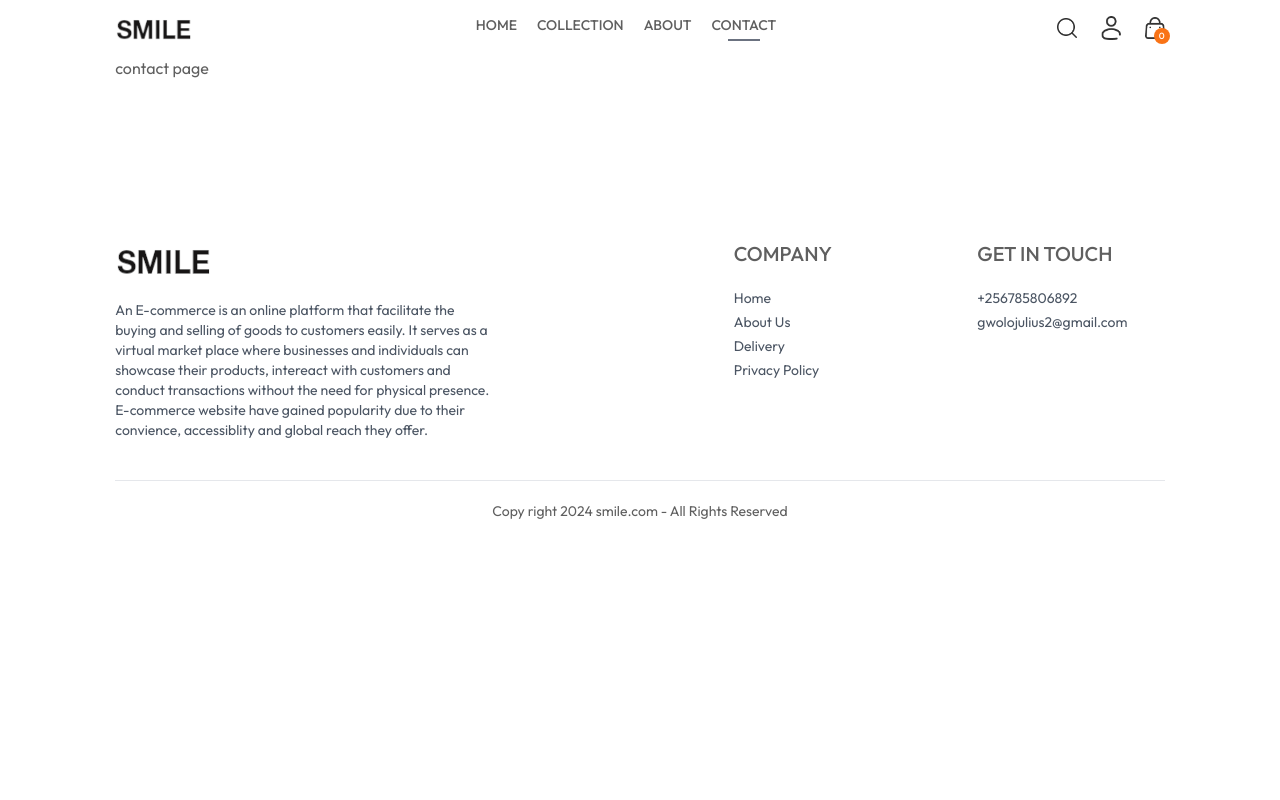
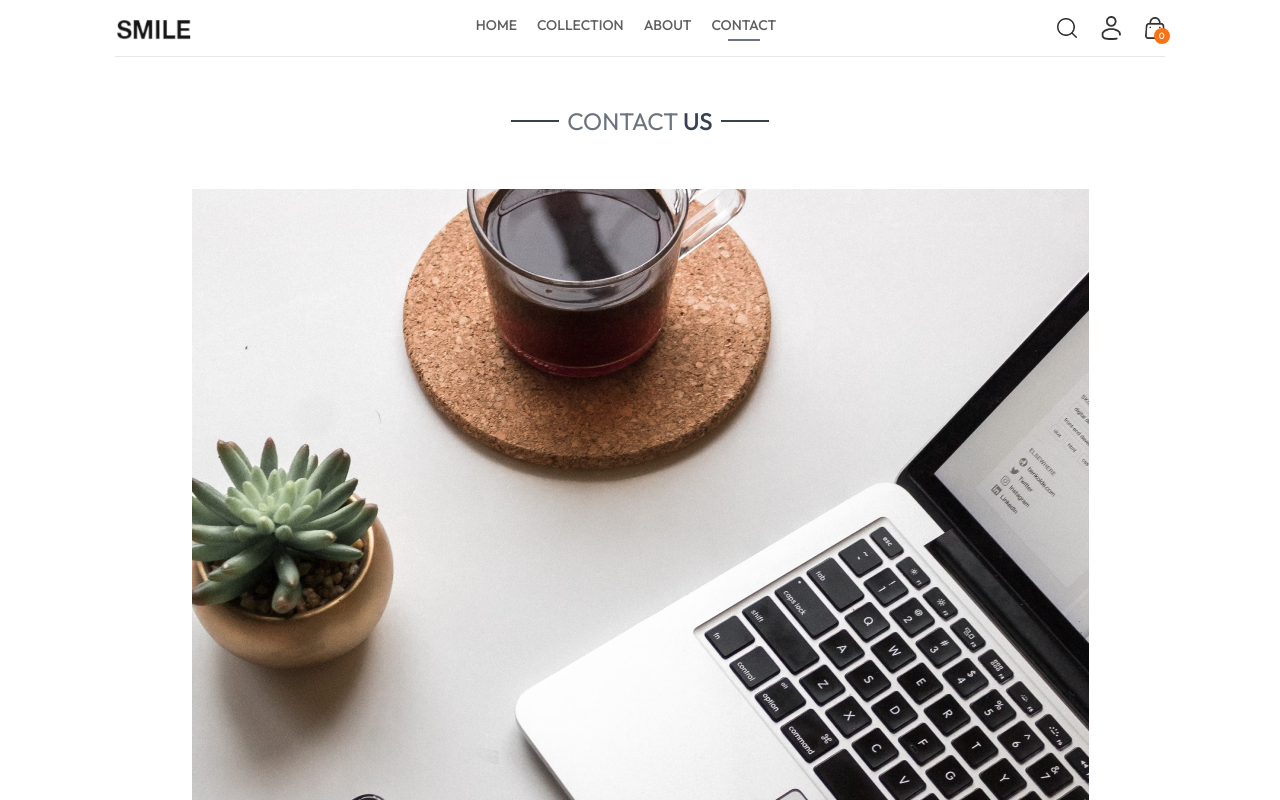
Before and after one commit to Gwolo-Julius/smile-app, a React (Vite) app: page /contact in a window 1280 px wide. Shown: the top 800 px of the page. Built offline with nearby package versions, Linux system fonts and the light colour scheme; a web font is replaced by a local one.

Commit message:
contact page initiated

```diff
--- a/src/pages/About.jsx
+++ b/src/pages/About.jsx
@@ -39,7 +39,7 @@ const About = () => {
           </p>
         </div>
       </div>
-      <div className="py-4 text-xl">
+      <div className="py-4 text-xl text-center">
         <Title text1={"WHY"} text2={"CHOOSE US"} />
       </div>
       <div className="flex flex-col md:flex-row text-sm mb-20">
--- a/src/pages/Contact.jsx
+++ b/src/pages/Contact.jsx
@@ -1,9 +1,16 @@
 import React from 'react'
+import Title from '../components/Title'
+import { assets } from '../assets/assets'
 
 const Contact = () => {
   return (
     <div>
-      <p>contact page</p>
+      <div className='border-t text-center text-2xl pt-10'>
+        <Title text1={'CONTACT'} text2={'US'}/>
+      </div>
+     <div className='flex flex-col md:flex-row justify-center gap-10 mb-28 my-10'>
+      <img src={assets.contact_img} alt="" />
+     </div>
     </div>
   )
 }
```
